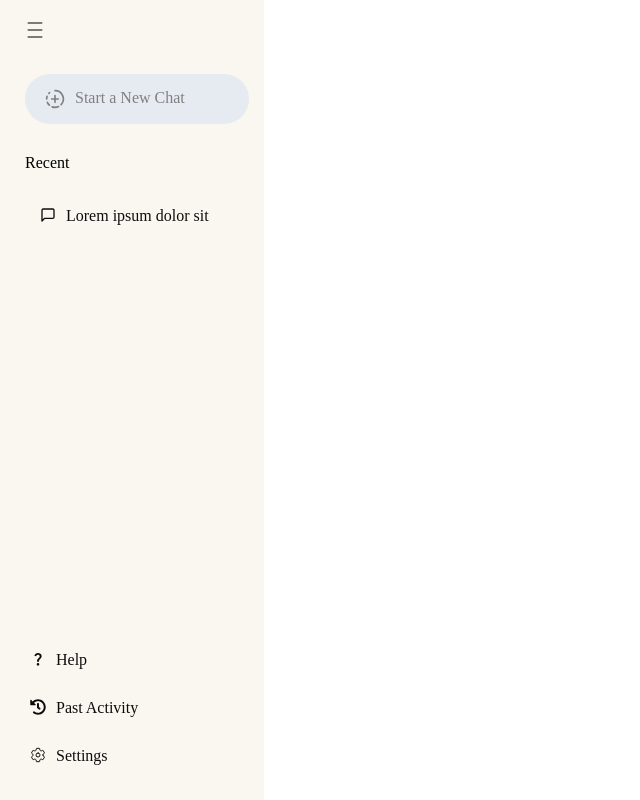
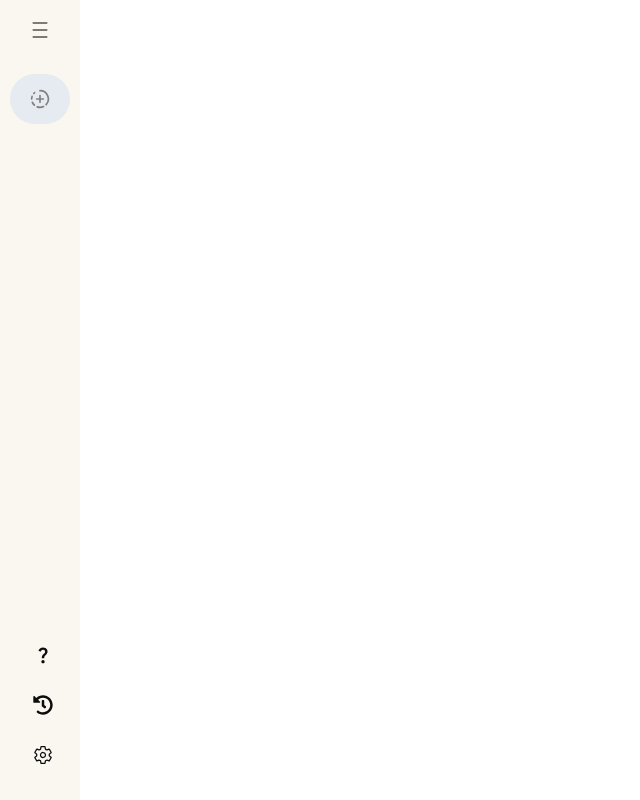
Before and after one commit to MohammedKarkoosh/GeminiClone, a React (Vite) app: page / in a window 1280 px wide. Shown: the whole page, without its empty margins (0-640 px from the left). Built offline with nearby package versions, Linux system fonts and the light colour scheme.

Commit message:
Made the sidebar open and close when clicking on the open sidebar button

```diff
--- a/src/Components/SideBar/SideBar.css
+++ b/src/Components/SideBar/SideBar.css
@@ -1,22 +1,21 @@
 .side-bar{
     min-height: 100vh;
-    display: flex;
+    display: inline-flex;
     flex-direction: column;
     justify-content: space-between;
     background-color: #f9f7f0;
-    padding: 20px 15px;
+    align-items: center;
+    padding: 20px 10px;
 }
 
-.side-bar .menu{
-
-    display: block;
-    margin-left: 10px;
+.menu-burger {
     cursor: pointer;
+    margin-left: 20px;
 }
 
-.new-chat{
+.side-bar .new-chat{
     margin-top: 30px;
-    display: flex;
+    display: inline-flex;
     gap: 10px;
     padding: 15px 20px;
     background-color: #e6eaf1;
@@ -26,7 +25,7 @@
 }
 
 .recent-chats {
-    display: inline-flex;
+    display: flex;
     flex-direction: column;
 }
 
--- a/src/Components/SideBar/SideBar.jsx
+++ b/src/Components/SideBar/SideBar.jsx
@@ -5,40 +5,69 @@ import { FiMessageSquare } from "react-icons/fi";
 import { MdOutlineQuestionMark } from "react-icons/md";
 import { FaHistory } from "react-icons/fa";
 import { IoSettingsOutline } from "react-icons/io5";
+import { useState } from "react";
 
 function SideBar() {
+
+  const [openSideBar, setOpenSideBar]= useState(false);
+
+
+
   return (
     <div className="side-bar">
       <div className="menu">
-        <CiMenuBurger className="menu-burger" size={"20px"}/>
-
+        <div className="menu-burger">
+        <CiMenuBurger className="menu-burger-icon" size={"20px"}
+        onClick={()=>setOpenSideBar(prev=>!prev)}
+        />
+        </div>
         <div className="new-chat">
           <LuCircleFadingPlus size={"20px"}/>
-          <p>Start a New Chat</p>
+          {
+            openSideBar ?
+            <p>Start a New Chat</p>
+            :
+            null
+          }
+
         </div>
+
+          {
+            openSideBar ?
 
         <div className="recent-chats">
           <p className="recent-title">Recent</p>
           <div className="recents-chats-title">
-            <FiMessageSquare />
+            <FiMessageSquare  size={"20px"}/>
             <p>Lorem ipsum dolor sit</p>
           </div>
         </div>
+          : null
+          }
       </div>
       <div className="menu-footer">
         <div className="menu-footer-item recents-chats-title">
-          <MdOutlineQuestionMark />
-          <p>Help</p>
+          <MdOutlineQuestionMark  size={"20px"}/>
+           {
+            openSideBar ? <p>Help</p>
+
+            :null
+           }
         </div>
 
         <div className="menu-footer-item recents-chats-title">
-          <FaHistory />
-          <p>Past Activity</p>
+          <FaHistory  size={"20px"}/>
+          {
+            openSideBar ? <p>Past Activity</p>
+
+            :null}
         </div>
 
         <div className="menu-footer-item recents-chats-title">
-          <IoSettingsOutline />
-          <p>Settings</p>
+          <IoSettingsOutline size={"20px"}/>
+           {
+            openSideBar ?<p>Settings</p>
+            :null}
         </div>
       </div>
     </div>
```
